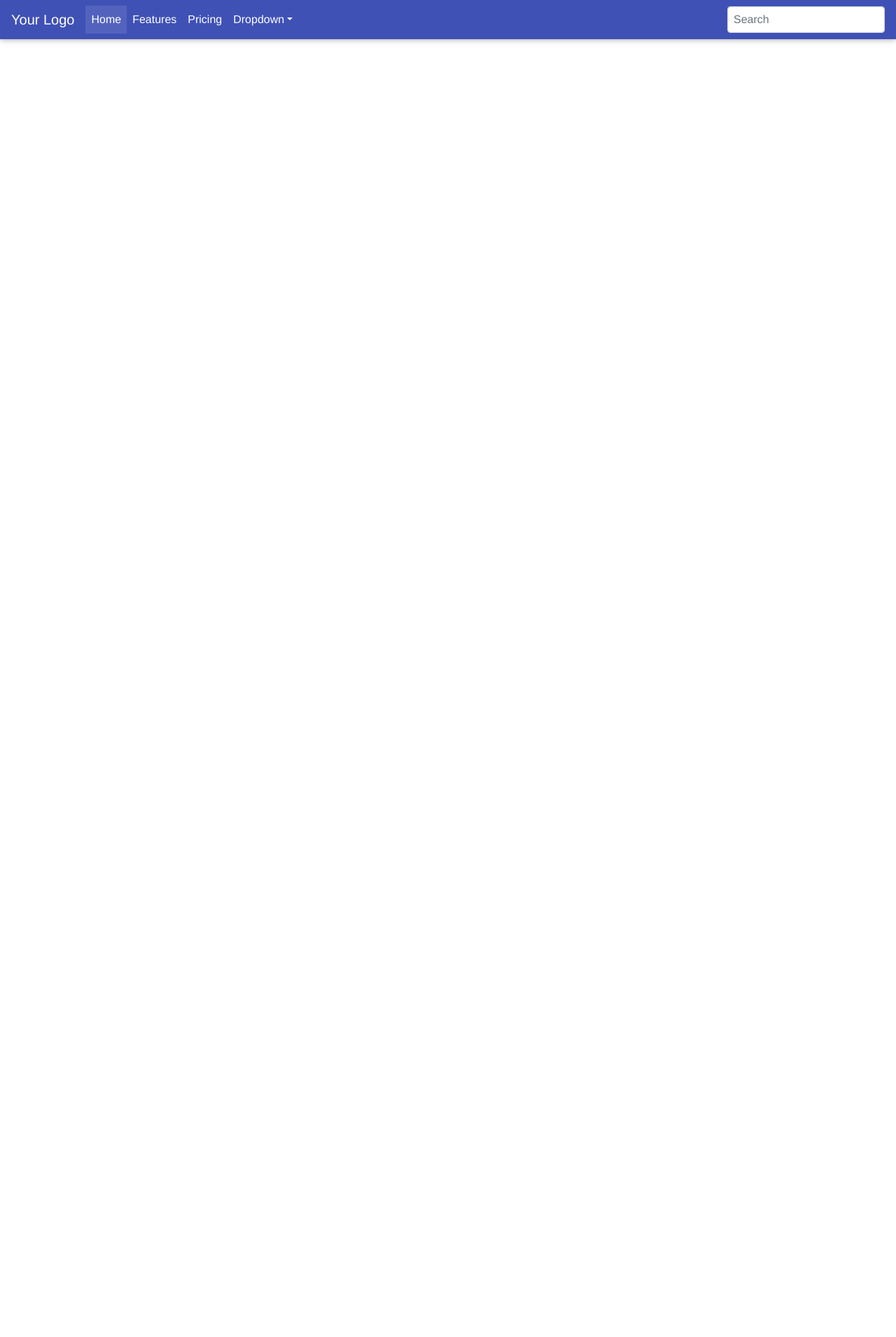
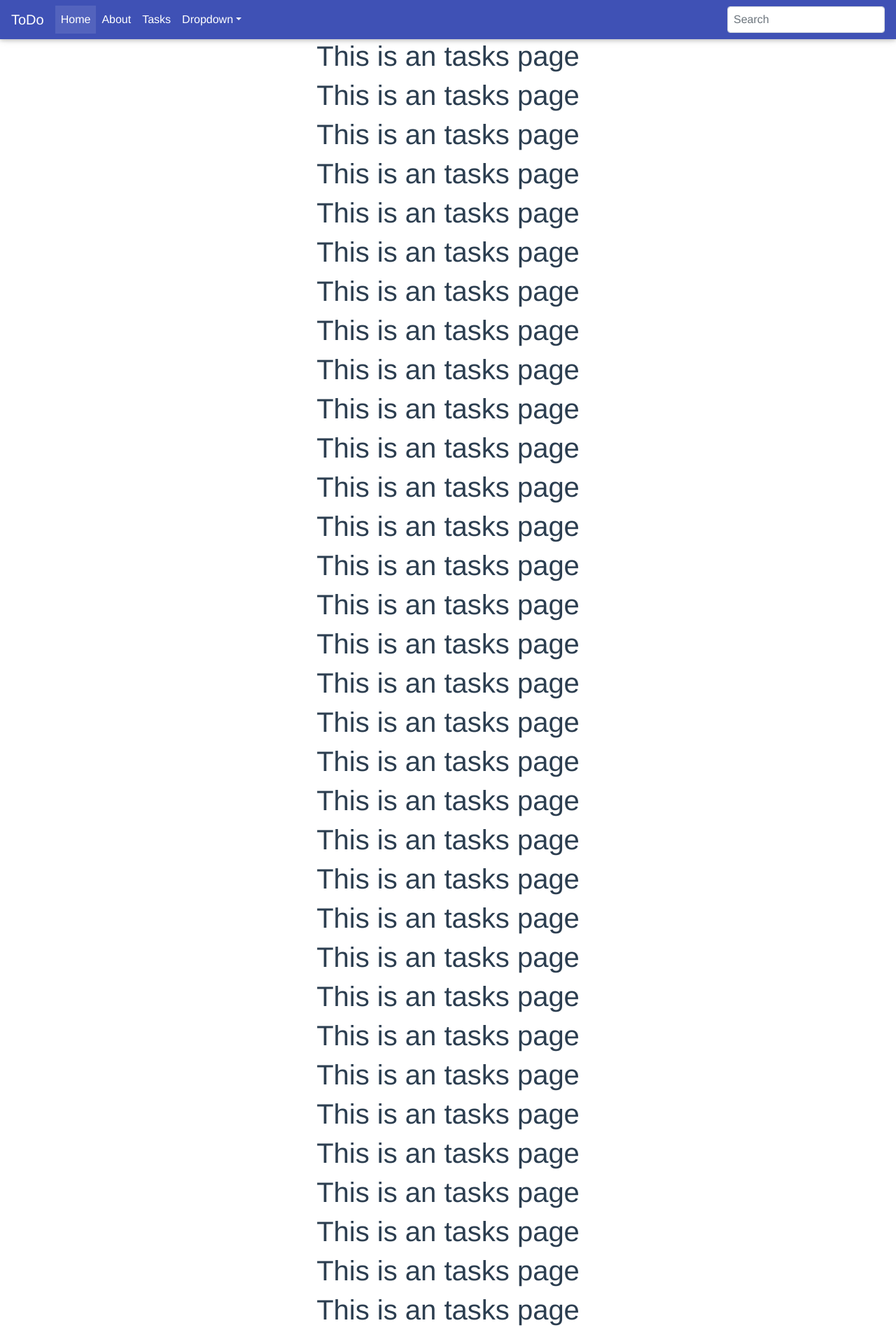
Before and after one commit to masaaki-uegaki/todo-client, a Vue app: page /tasks in a window 1280 px wide. Shown: the top 1911 px of the page at 70% size. Before the commit the page ends 800 px from the top, so only its background shows below. Built offline with nearby package versions, Linux system fonts and the light colour scheme.

Commit message:
Add mdbootstrap navbar

```diff
--- a/package.json
+++ b/package.json
@@ -20,6 +20,7 @@
     "vuex": "^3.0.1"
   },
   "devDependencies": {
+    "@types/classnames": "^2.2.3",
     "@vue/cli-plugin-babel": "^3.0.0-beta.9",
     "@vue/cli-plugin-pwa": "^3.0.0-beta.9",
     "@vue/cli-plugin-typescript": "^3.0.0-beta.9",
--- a/src/App.vue
+++ b/src/App.vue
@@ -1,13 +1,52 @@
 <template>
   <div id="app">
-    <div id="nav">
-      <router-link to="/">Home</router-link> |
-      <router-link to="/about">About</router-link> |
-      <router-link to="/tasks">Tasks</router-link>
+      <!--Navbar-->
+      <navbar position="top" className="indigo" name="ToDo" href="/">
+        <navbar-collapse>
+          <navbar-nav>
+            <navbar-item href="/" :active="true">Home</navbar-item>
+            <navbar-item href="/about">About</navbar-item>
+            <navbar-item href="/tasks">Tasks</navbar-item>
+            <!-- Dropdown -->
+            <navbar-item-dropdown label="Dropdown">
+              <a class="dropdown-item" href="#">Action</a>
+              <a class="dropdown-item" href="#">Another action</a>
+              <a class="dropdown-item" href="#">Something else here</a>
+            </navbar-item-dropdown>
+            <!-- </ul> -->
+            <!-- Links -->
+          </navbar-nav>
+            <!-- Search form -->
+          <form class="form-inline">
+            <input class="form-control mr-auto p-2" type="text" placeholder="Search" aria-label="Search">
+          </form>
+        </navbar-collapse>
+          <!-- Collapsible content -->
+      </navbar>
+
+    <div class="container">
+      <router-view/>
     </div>
-    <router-view/>
   </div>
 </template>
+
+<script>
+import Navbar from "@/components/navbar/Navbar";
+import NavbarItem from "@/components/navbar/NavbarItem";
+import NavbarItemDropdown from "@/components/navbar/NavbarItemDropdown";
+import NavbarNav from "@/components/navbar/NavbarNav";
+import NavbarCollapse from "@/components/navbar/NavbarCollapse";
+
+export default {
+  components: {
+    Navbar,
+    NavbarItem,
+    NavbarItemDropdown,
+    NavbarNav,
+    NavbarCollapse
+  }
+};
+</script>
 
 <style lang="scss">
 #app {
@@ -17,14 +56,11 @@
   text-align: center;
   color: #2c3e50;
 }
-#nav {
-  padding: 30px;
-  a {
-    font-weight: bold;
-    color: #2c3e50;
-    &.router-link-exact-active {
-      color: #42b983;
-    }
-  }
+
+.navbar .dropdown-menu a:hover {
+  color: inherit !important;
+}
+.fixed-top {
+  position: sticky;
 }
 </style>
--- a/src/views/Tasks.vue
+++ b/src/views/Tasks.vue
@@ -1,54 +1,99 @@
 <template>
-  <div class="container">
-    <!--Navbar-->
-    <navbar position="top" className="indigo" name="Your Logo" href="#">
-      <navbar-collapse>
-        <navbar-nav>
-          <navbar-item href="#" :active="true">Home</navbar-item>
-          <navbar-item href="#">Features</navbar-item>
-          <navbar-item href="#">Pricing</navbar-item>
-          <!-- Dropdown -->
-          <navbar-item-dropdown label="Dropdown">
-            <a class="dropdown-item" href="#">Action</a>
-            <a class="dropdown-item" href="#">Another action</a>
-            <a class="dropdown-item" href="#">Something else here</a>
-          </navbar-item-dropdown>
-          <!-- </ul> -->
-          <!-- Links -->
-        </navbar-nav>
-          <!-- Search form -->
-        <form class="form-inline">
-          <input class="form-control mr-auto p-2" type="text" placeholder="Search" aria-label="Search">
-        </form>
-      </navbar-collapse>
-        <!-- Collapsible content -->
-    </navbar>
-    <!--/.Navbar-->
+  <div class="tasks">
+    <h1>This is first tasks page!</h1>
+    <h1>This is an tasks page</h1>
+    <h1>This is an tasks page</h1>
+    <h1>This is an tasks page</h1>
+    <h1>This is an tasks page</h1>
+    <h1>This is an tasks page</h1>
+    <h1>This is an tasks page</h1>
+    <h1>This is an tasks page</h1>
+    <h1>This is an tasks page</h1>
+    <h1>This is an tasks page</h1>
+    <h1>This is an tasks page</h1>
+    <h1>This is an tasks page</h1>
+    <h1>This is an tasks page</h1>
+    <h1>This is an tasks page</h1>
+    <h1>This is an tasks page</h1>
+    <h1>This is an tasks page</h1>
+    <h1>This is an tasks page</h1>
+    <h1>This is an tasks page</h1>
+    <h1>This is an tasks page</h1>
+    <h1>This is an tasks page</h1>
+    <h1>This is an tasks page</h1>
+    <h1>This is an tasks page</h1>
+    <h1>This is an tasks page</h1>
+    <h1>This is an tasks page</h1>
+    <h1>This is an tasks page</h1>
+    <h1>This is an tasks page</h1>
+    <h1>This is an tasks page</h1>
+    <h1>This is an tasks page</h1>
+    <h1>This is an tasks page</h1>
+    <h1>This is an tasks page</h1>
+    <h1>This is an tasks page</h1>
+    <h1>This is an tasks page</h1>
+    <h1>This is an tasks page</h1>
+    <h1>This is an tasks page</h1>
+    <h1>This is an tasks page</h1>
+    <h1>This is an tasks page</h1>
+    <h1>This is an tasks page</h1>
+    <h1>This is an tasks page</h1>
+    <h1>This is an tasks page</h1>
+    <h1>This is an tasks page</h1>
+    <h1>This is an tasks page</h1>
+    <h1>This is an tasks page</h1>
+    <h1>This is an tasks page</h1>
+    <h1>This is an tasks page</h1>
+    <h1>This is an tasks page</h1>
+    <h1>This is an tasks page</h1>
+    <h1>This is an tasks page</h1>
+    <h1>This is an tasks page</h1>
+    <h1>This is an tasks page</h1>
+    <h1>This is an tasks page</h1>
+    <h1>This is an tasks page</h1>
+    <h1>This is an tasks page</h1>
+    <h1>This is an tasks page</h1>
+    <h1>This is an tasks page</h1>
+    <h1>This is an tasks page</h1>
+    <h1>This is an tasks page</h1>
+    <h1>This is an tasks page</h1>
+    <h1>This is an tasks page</h1>
+    <h1>This is an tasks page</h1>
+    <h1>This is an tasks page</h1>
+    <h1>This is an tasks page</h1>
+    <h1>This is an tasks page</h1>
+    <h1>This is an tasks page</h1>
+    <h1>This is an tasks page</h1>
+    <h1>This is an tasks page</h1>
+    <h1>This is an tasks page</h1>
+    <h1>This is an tasks page</h1>
+    <h1>This is an tasks page</h1>
+    <h1>This is an tasks page</h1>
+    <h1>This is an tasks page</h1>
+    <h1>This is an tasks page</h1>
+    <h1>This is an tasks page</h1>
+    <h1>This is an tasks page</h1>
+    <h1>This is an tasks page</h1>
+    <h1>This is an tasks page</h1>
+    <h1>This is an tasks page</h1>
+    <h1>This is an tasks page</h1>
+    <h1>This is an tasks page</h1>
+    <h1>This is an tasks page</h1>
+    <h1>This is an tasks page</h1>
+    <h1>This is an tasks page</h1>
+    <h1>This is an tasks page</h1>
+    <h1>This is an tasks page</h1>
+    <h1>This is an tasks page</h1>
+    <h1>This is an tasks page</h1>
+    <h1>This is an tasks page</h1>
+    <h1>This is an tasks page</h1>
+    <h1>This is an tasks page</h1>
+    <h1>This is an tasks page</h1>
+    <h1>This is an tasks page</h1>
+    <h1>This is an tasks page</h1>
+    <h1>This is an tasks page</h1>
+    <h1>This is an tasks page</h1>
+    <h1>This is an tasks page</h1>
+    <h1>This is an tasks page</h1>
   </div>
 </template>
-
-<script>
-import Navbar from "@/components/Navbar";
-import NavbarItem from "@/components/NavbarItem";
-import NavbarItemDropdown from "@/components/NavbarItemDropdown";
-import NavbarNav from "@/components/NavbarNav";
-import NavbarCollapse from "@/components/NavbarCollapse";
-
-export default {
-  name: "NavbarPage",
-  components: {
-    Navbar,
-    NavbarItem,
-    NavbarItemDropdown,
-    NavbarNav,
-    NavbarCollapse
-  }
-};
-</script>
-
-<!-- Add "scoped" attribute to limit CSS to this component only -->
-<style scoped>
-.navbar .dropdown-menu a:hover {
-  color: inherit !important;
-}
-</style>
```
Also changed, not shown: src/views/Home.vue (+4 -4 lines), src/components/navbar/Navbar.js (renamed from src/components/Navbar.js), src/components/navbar/NavbarCollapse.js (renamed from src/components/NavbarCollapse.js), src/components/navbar/NavbarItem.js (renamed from src/components/NavbarItem.js), src/components/navbar/NavbarItemDropdown.js (renamed from src/components/NavbarItemDropdown.js), src/components/navbar/NavbarNav.js (renamed from src/components/NavbarNav.js), 1 other file (tests, documents, lock files or other folders).
